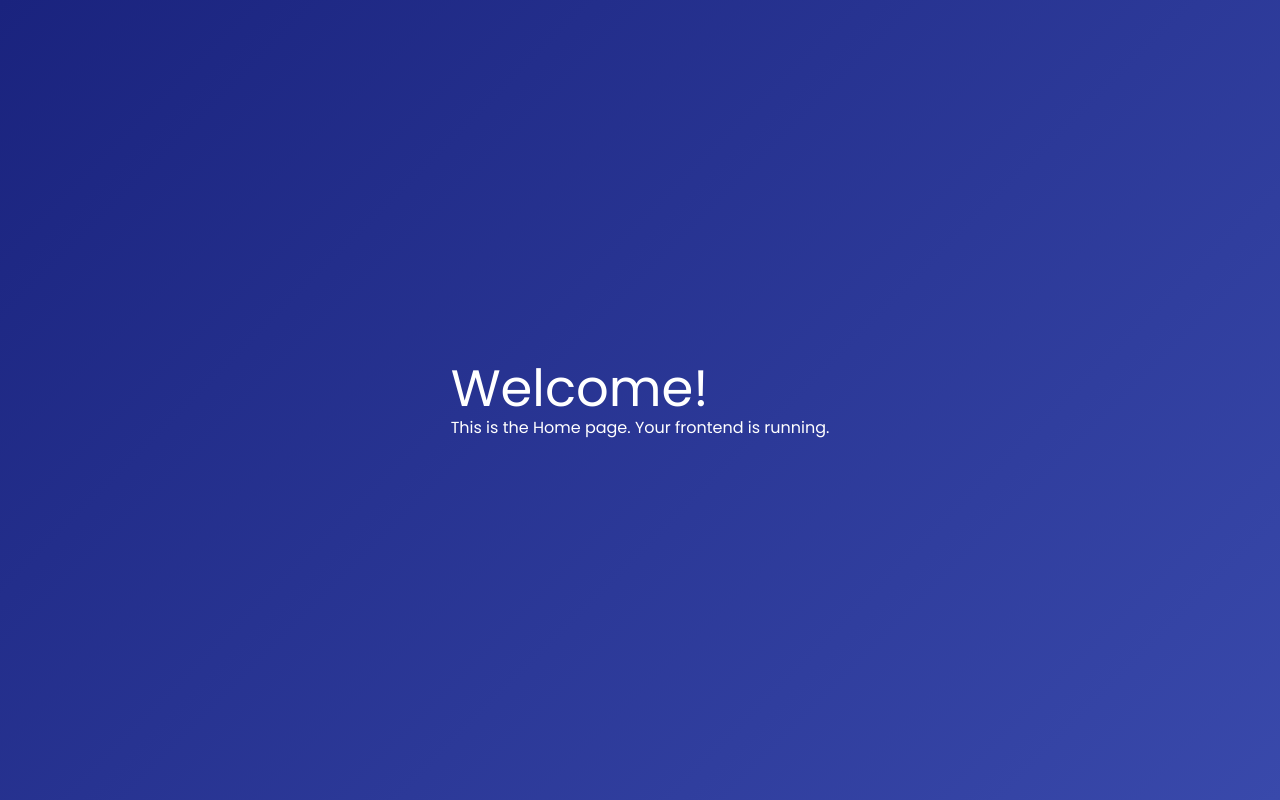
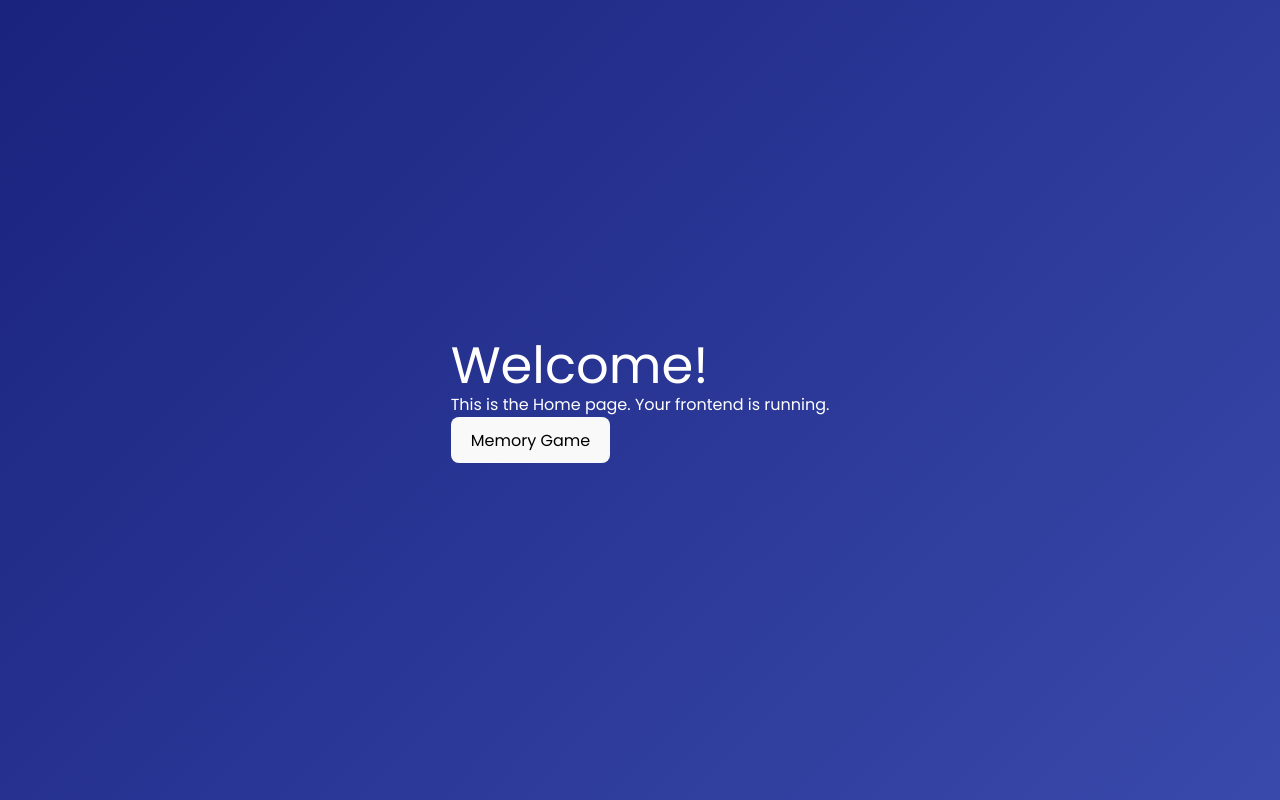
Before and after one commit to JohnBrianTiopes/ubiquitous-eureka, a React (Vite) app in the folder 4games/: page /home in a window 1280 px wide. Built offline with nearby package versions, Linux system fonts and the light colour scheme.

Commit message:
added memory game button on Home

```diff
--- a/4games/src/Pages/Home.jsx
+++ b/4games/src/Pages/Home.jsx
@@ -1,12 +1,19 @@
-import React from 'react';
+import { useState } from 'react';
 import './Auth.css';
 
 const Home = () => {
+	const [showComponent, setShowComponent] = useState(null);
+
 	const user = JSON.parse(localStorage.getItem('user') || 'null');
 	return (
 		<div style={{ padding: '2rem', color: '#fff' }}>
 			<h1>Welcome{user ? `, ${user.username}` : ''}!</h1>
 			<p>This is the Home page. Your frontend is running.</p>
+			<button onClick={()=> setShowComponent('memorygame')}>Memory Game</button>
+
+			<div>
+				{showComponent === 'memorygame' && <Memorygame />}
+			</div>
 		</div>
 	);
 };
```
Also changed, not shown: 1 other file (tests, documents, lock files or other folders).
